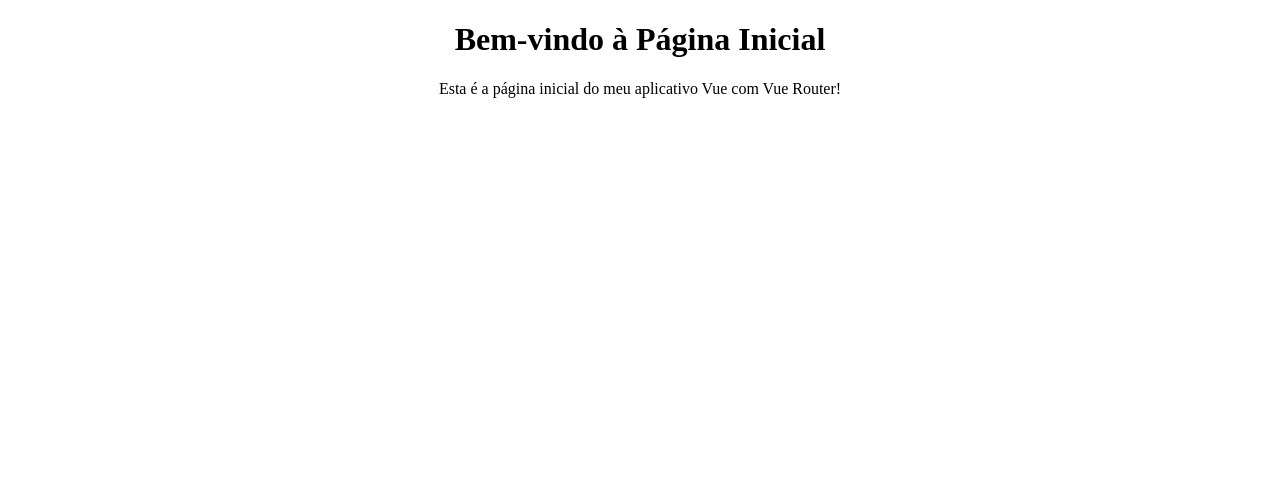
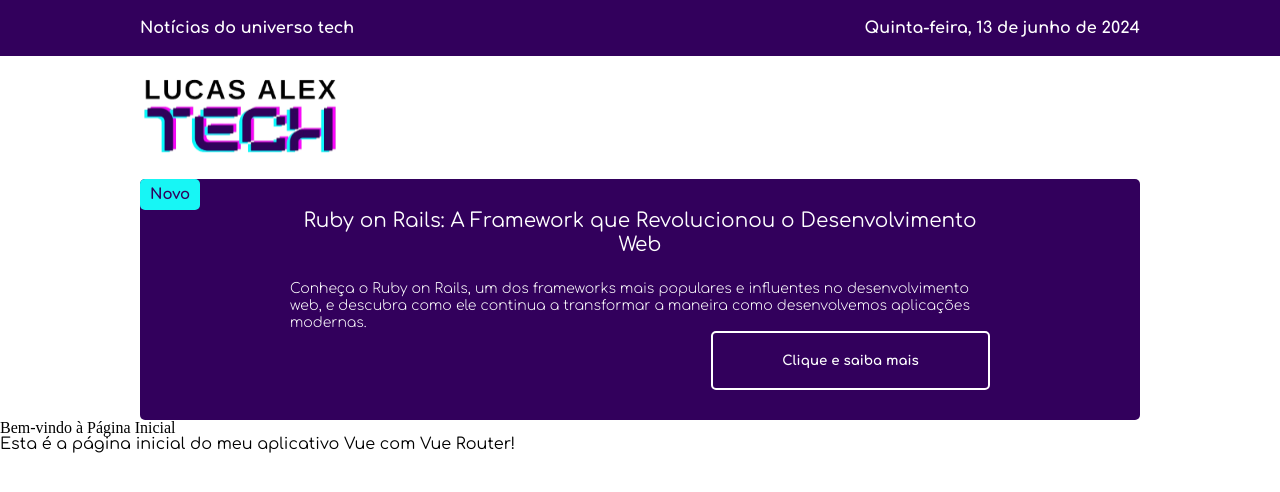
Before and after one commit to Teste-tecnico-Cosmo-Bots/frontend_web, a Vue app: page / in a window 1280 px wide. Shown: the top 492 px of the page. Built offline with nearby package versions, Linux system fonts and the light colour scheme.

Commit message:
feat: added card new letter and header

```diff
--- a/package.json
+++ b/package.json
@@ -9,6 +9,7 @@
   },
   "dependencies": {
     "core-js": "^3.8.3",
+    "moment": "^2.30.1",
     "vue": "^3.2.13",
     "vue-router": "^4.3.3"
   },
--- a/public/index.html
+++ b/public/index.html
@@ -1,15 +1,19 @@
 <!DOCTYPE html>
 <html lang="">
   <head>
-    <meta charset="utf-8">
-    <meta http-equiv="X-UA-Compatible" content="IE=edge">
-    <meta name="viewport" content="width=device-width,initial-scale=1.0">
-    <link rel="icon" href="<%= BASE_URL %>favicon.ico">
-    <title><%= htmlWebpackPlugin.options.title %></title>
+    <meta charset="utf-8" />
+    <meta http-equiv="X-UA-Compatible" content="IE=edge" />
+    <meta name="viewport" content="width=device-width,initial-scale=1.0" />
+    <link rel="icon" href="<%= BASE_URL %>favicon.ico" />
+    <title>Newslatter</title>
   </head>
   <body>
     <noscript>
-      <strong>We're sorry but <%= htmlWebpackPlugin.options.title %> doesn't work properly without JavaScript enabled. Please enable it to continue.</strong>
+      <strong
+        >We're sorry but <%= htmlWebpackPlugin.options.title %> doesn't work
+        properly without JavaScript enabled. Please enable it to
+        continue.</strong
+      >
     </noscript>
     <div id="app"></div>
     <!-- built files will be auto injected -->
--- /dev/null
+++ b/src/components/CardBanner.vue
@@ -0,0 +1,33 @@
+<template>
+  <div>
+    <img :src="logo" />
+  </div>
+
+  <div class="container">
+    <div class="new-card">
+      <p>Novo</p>
+    </div>
+    <div class="card-new-letter">
+      <div class="content">
+        <p class="title">
+          Ruby on Rails: A Framework que Revolucionou o Desenvolvimento Web
+        </p>
+        <p class="description">
+          Conheça o Ruby on Rails, um dos frameworks mais populares e influentes
+          no desenvolvimento web, e descubra como ele continua a transformar a
+          maneira como desenvolvemos aplicações modernas.
+        </p>
+      </div>
+
+      <div class="content-button">
+        <button>Clique e saiba mais</button>
+      </div>
+    </div>
+  </div>
+</template>
+
+<script setup>
+import logo from "../assets/svg/logo.svg";
+</script>
+
+<style scoped></style>
--- /dev/null
+++ b/src/components/HeaderComponent.vue
@@ -0,0 +1,27 @@
+<template>
+  <header class="header-content">
+    <p>Notícias do universo tech</p>
+    <p>{{ capitalizedDate }}</p>
+  </header>
+</template>
+
+<script setup>
+import { ref, computed } from "vue";
+import moment from "moment";
+import "moment/locale/pt-br";
+
+moment.locale("pt-br");
+
+const date = ref("2024-06-13");
+
+const formattedDate = moment(date.value).format("dddd, D [de] MMMM [de] YYYY");
+
+// Função para capitalizar a primeira letra
+function capitalizeFirstLetter(string) {
+  return string.charAt(0).toUpperCase() + string.slice(1);
+}
+
+const capitalizedDate = computed(() => capitalizeFirstLetter(formattedDate));
+</script>
+
+<style scoped></style>
--- a/src/main.js
+++ b/src/main.js
@@ -1,5 +1,7 @@
 import { createApp } from "vue";
 import App from "./App.vue";
 import router from "./routes";
+import "./normalize.css";
+import "./teste.css";
 
 createApp(App).use(router).mount("#app");
--- /dev/null
+++ b/src/normalize.css
@@ -0,0 +1,143 @@
+@import url("https://fonts.googleapis.com/css2?family=Comfortaa:wght@300..700&display=swap");
+
+:root {
+  --primary-color: #32005c;
+  --secondary-color: #ff00ff;
+  --tertiary-color: #17f6f5;
+  --text-one: #fff;
+  --text-two: #000;
+}
+
+html,
+body,
+div,
+span,
+applet,
+object,
+iframe,
+h1,
+h2,
+h3,
+h4,
+h5,
+h6,
+p,
+blockquote,
+pre,
+a,
+abbr,
+acronym,
+address,
+big,
+cite,
+code,
+del,
+dfn,
+em,
+img,
+ins,
+kbd,
+q,
+s,
+samp,
+small,
+strike,
+strong,
+sub,
+sup,
+tt,
+var,
+b,
+u,
+i,
+center,
+dl,
+dt,
+dd,
+ol,
+ul,
+li,
+fieldset,
+form,
+label,
+legend,
+table,
+caption,
+tbody,
+tfoot,
+thead,
+tr,
+th,
+td,
+article,
+aside,
+canvas,
+details,
+embed,
+figure,
+figcaption,
+footer,
+header,
+hgroup,
+menu,
+nav,
+output,
+ruby,
+section,
+summary,
+time,
+mark,
+audio,
+video {
+  margin: 0;
+  padding: 0;
+  border: 0;
+  font-size: 100%;
+  font: inherit;
+  vertical-align: baseline;
+}
+/* HTML5 display-role reset for older browsers */
+article,
+aside,
+details,
+figcaption,
+figure,
+footer,
+header,
+hgroup,
+menu,
+nav,
+section {
+  display: block;
+}
+body {
+  line-height: 1;
+}
+ol,
+ul {
+  list-style: none;
+}
+blockquote,
+q {
+  quotes: none;
+}
+blockquote:before,
+blockquote:after,
+q:before,
+q:after {
+  content: "";
+  content: none;
+}
+table {
+  border-collapse: collapse;
+  border-spacing: 0;
+}
+
+* {
+  box-sizing: border-box;
+}
+
+p,
+button {
+  font-family: "Comfortaa", sans-serif;
+}
--- /dev/null
+++ b/src/teste.css
@@ -0,0 +1,87 @@
+.container-content {
+  margin: 0 auto;
+  max-width: 1000px;
+  margin-top: 20px;
+}
+
+.card-new-letter {
+  background-color: var(--primary-color);
+  border-radius: 5px;
+  padding: 30px 0;
+  margin-top: 20px;
+}
+
+.card-new-letter div {
+  max-width: 700px;
+  margin: 0 auto;
+  display: flex;
+  flex-direction: column;
+  gap: 24px;
+}
+
+.card-new-letter div p {
+  color: var(--text-one);
+}
+
+.title {
+  font-size: 20px;
+  text-align: center;
+  line-height: 1.2;
+  transition: 0.2s;
+}
+
+.description {
+  font-size: 14px;
+  font-weight: 300;
+  line-height: 1.2;
+}
+
+.content-button {
+  display: flex;
+  align-items: end;
+}
+
+.content-button button {
+  max-width: 279px;
+  width: 279px;
+  padding: 20px 0;
+  background-color: var(--primary-color);
+  color: var(--text-one);
+  border: 2px solid var(--text-one);
+  cursor: pointer;
+  transition: 0.3s;
+  font-weight: 700;
+  border-radius: 5px;
+}
+
+.content-button button:hover {
+  background-color: var(--text-one);
+  transition: 0.3s;
+  color: var(--text-two);
+}
+
+.container {
+  position: relative;
+}
+
+.new-card {
+  position: absolute;
+  background-color: var(--tertiary-color);
+  color: var(--primary-color);
+  border-radius: 5px;
+  padding: 8px 10px;
+}
+
+.new-card p {
+  font-weight: 800;
+  font-size: 15px;
+}
+
+.card-new-letter {
+  &:hover {
+    .title {
+      transition: 0.2s;
+      transform: scale(1.02);
+    }
+  }
+}
--- a/src/views/HomePage.vue
+++ b/src/views/HomePage.vue
@@ -1,14 +1,38 @@
 <!-- eslint-disable-next-line vue/multi-word-component-names -->
 <template>
   <div class="home">
+    <div class="header-page">
+      <HeaderComponent />
+    </div>
+    <div class="container-content">
+      <CardBanner />
+    </div>
     <h1>Bem-vindo à Página Inicial</h1>
     <p>Esta é a página inicial do meu aplicativo Vue com Vue Router!</p>
   </div>
 </template>
 
+<script setup>
+import HeaderComponent from "../components/HeaderComponent.vue";
+import CardBanner from "../components/CardBanner.vue";
+</script>
+
 <style>
-.home {
-  text-align: center;
-  margin-top: 20px;
+.header-page {
+  background-color: var(--primary-color);
+  padding: 20px 0;
+}
+
+.header-content {
+  margin: 0 auto;
+  max-width: 1000px;
+  display: flex;
+  justify-content: space-between;
+}
+
+.header-content p {
+  font-size: 16px;
+  font-weight: 700;
+  color: var(--text-one);
 }
 </style>
```
Also changed, not shown: src/components/HelloWorld.vue (deleted, +0 -114 lines), src/assets/svg/logo.svg (added), 1 other file (tests, documents, lock files or other folders).
